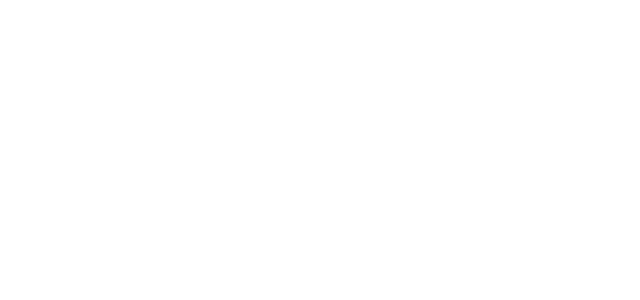
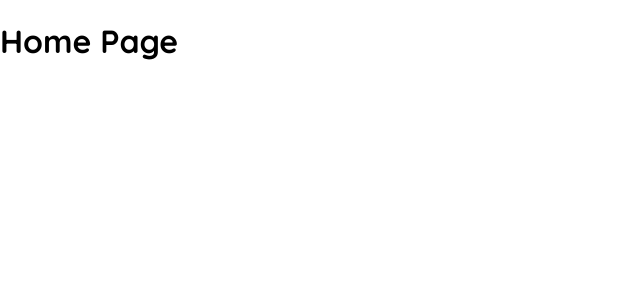
Before and after one commit to AbhijnanVegi/Data-Drive, a React (Create React App) app in the folder frontend/: page /home in a window 1280 px wide. Before the commit this address had no page. Shown: the top 300 px of the page, without its empty margins (0-640 px from the left). Built offline with nearby package versions, Linux system fonts and the light colour scheme.

Commit message:
Changed README, added HomePage, added Chonky dependencies

```diff
--- a/frontend/package.json
+++ b/frontend/package.json
@@ -8,6 +8,8 @@
     "@testing-library/user-event": "^13.5.0",
     "antd": "^5.10.2",
     "axios": "^1.5.1",
+    "chonky": "^2.3.2",
+    "chonky-icon-fontawesome": "^2.3.2",
     "react": "^18.2.0",
     "react-dom": "^18.2.0",
     "react-particles": "^2.12.2",
--- a/frontend/src/App.js
+++ b/frontend/src/App.js
@@ -1,6 +1,7 @@
 import React from 'react';
 import { BrowserRouter, Route, Routes } from 'react-router-dom';
 import LoginPage from './Pages/LoginPage';
+import HomePage from './Pages/HomePage';
 
 const App = () => {
   return (
@@ -8,7 +9,7 @@ const App = () => {
       <div className="app">
         <Routes>
           <Route path="/" element={<LoginPage />} />
-          {/* Add more routes for other pages or components */}
+          <Route path="/home" element={<HomePage />} />
         </Routes>
       </div>
     </BrowserRouter>
--- /dev/null
+++ b/frontend/src/Pages/HomePage.js
@@ -0,0 +1,11 @@
+import React from 'react';
+
+const HomePage = () => {
+    return (
+        <div className="home">
+            <h1>Home Page</h1>
+        </div>
+    );
+}
+
+export default HomePage;
```
Also changed, not shown: 1 other file (tests, documents, lock files or other folders).
